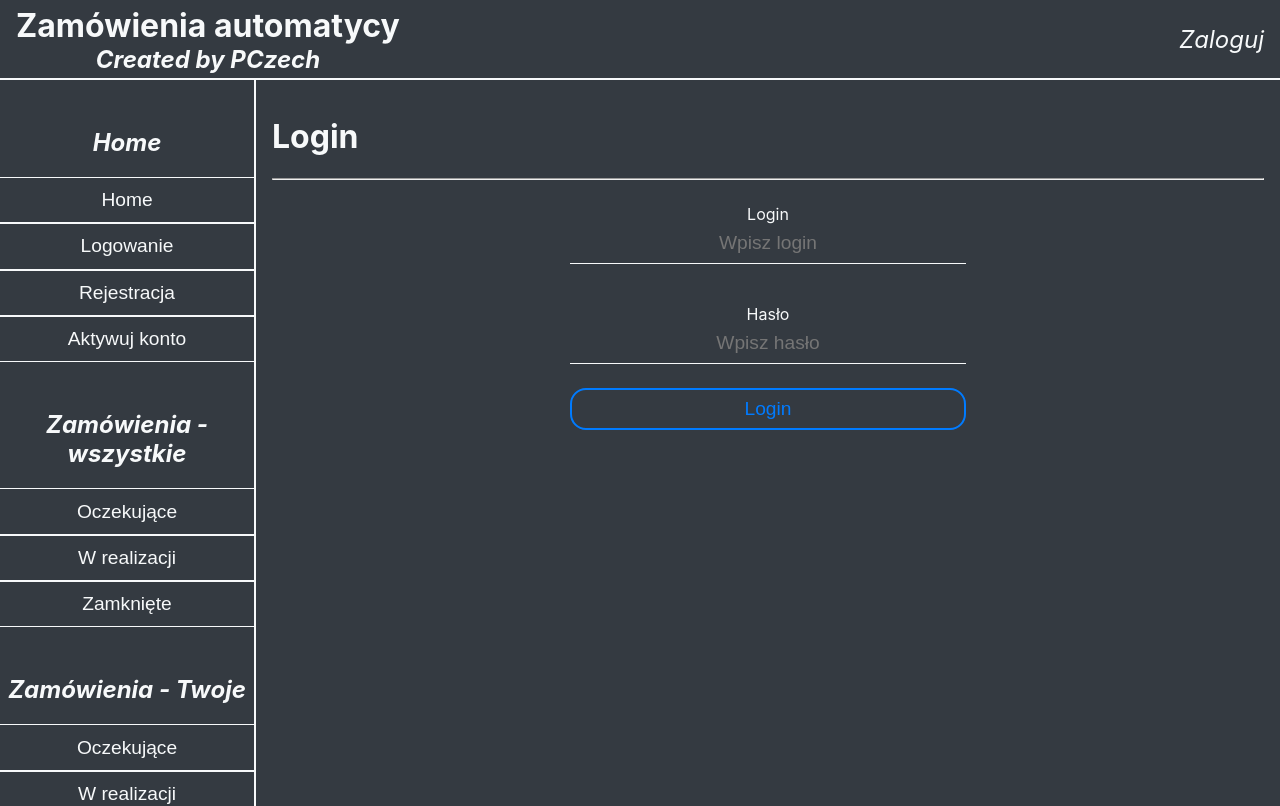
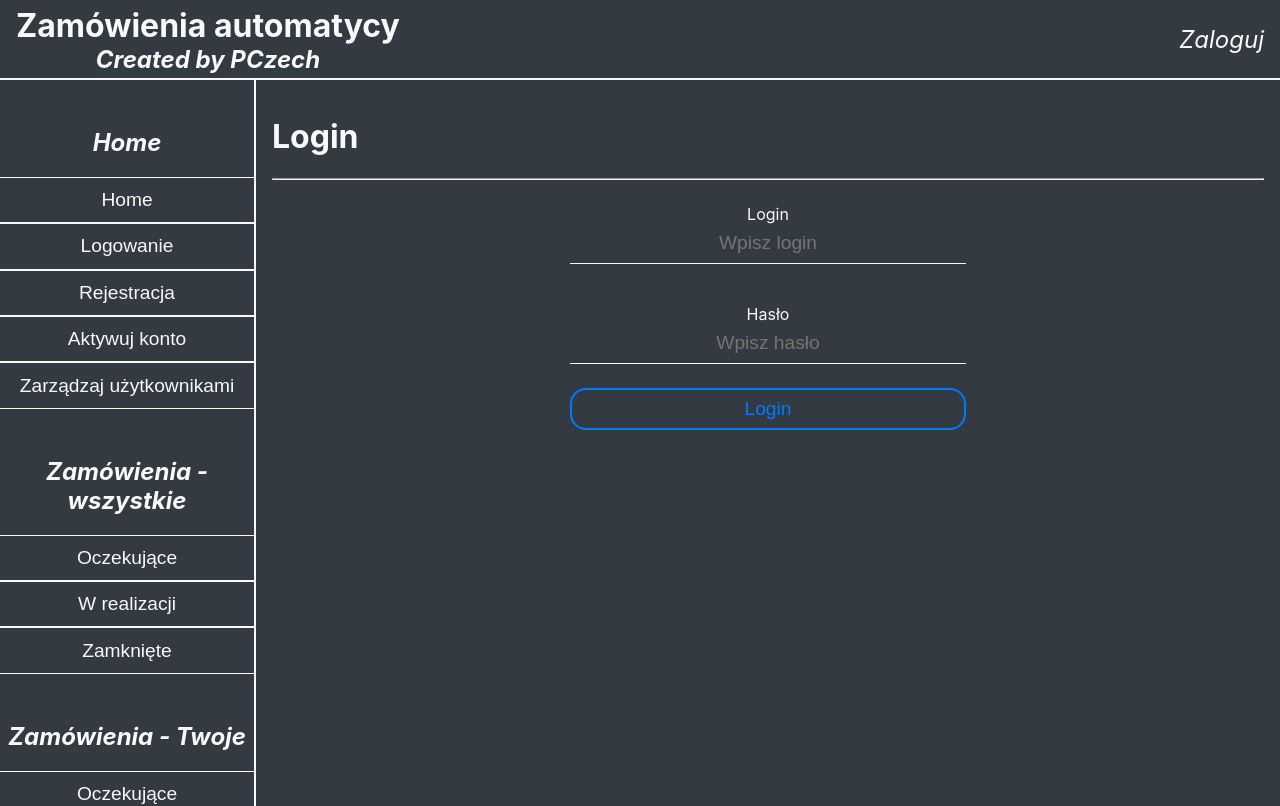
Before and after one commit to czechp/orders-frontend, a React (Create React App) app: page /login in a window 1280 px wide. Shown: the top 806 px of the page. Built offline with nearby package versions, Linux system fonts and the light colour scheme.

Commit message:
Link to users list page

```diff
--- a/src/layout/component/NavigationCmp.js
+++ b/src/layout/component/NavigationCmp.js
@@ -12,6 +12,7 @@ const NavigationCmp = () => {
             <NavigationButton onClick={()=>navigate("/login")}>Logowanie</NavigationButton>
             <NavigationButton onClick={()=>navigate("/register")}>Rejestracja</NavigationButton>
             <NavigationButton onClick={()=>navigate("/user-confirm")}>Aktywuj konto</NavigationButton>
+            <NavigationButton onClick={()=>navigate("/users")}>Zarządzaj użytkownikami</NavigationButton>
 
         </NavigationSection>
         <NavigationSection title="Zamówienia - wszystkie">
```
